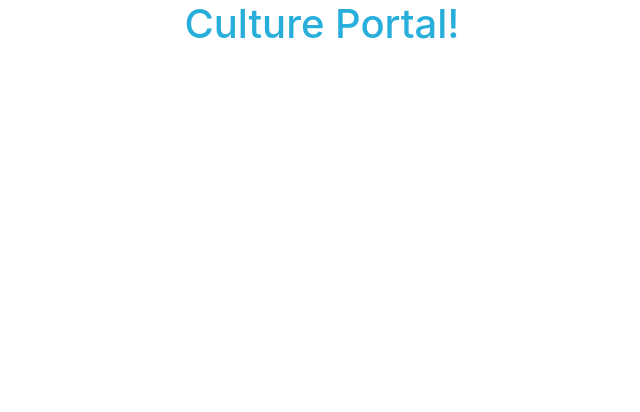
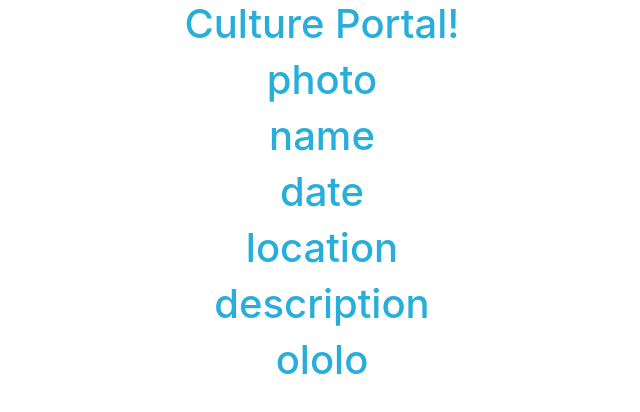
Before and after one commit to suzik86/culture-portal-1, a React app: page / in a window 1280 px wide. Shown: the top 412 px of the page, without its empty margins (318-958 px from the left). Built offline with nearby package versions, Linux system fonts and the light colour scheme.

Commit message:
init: start component Architector

```diff
--- a/src/components/App.js
+++ b/src/components/App.js
@@ -1,12 +1,18 @@
 import React, { Component } from 'react';
+
+import Architector from './architector/architector';
 
 import '../styles/App.css';
 
 class App extends Component {
+
   render() {
     return (
       <div>
         <h1>Culture Portal!</h1>
+
+        <Architector />
+
       </div>
     );
   }
--- /dev/null
+++ b/src/components/architector/architector.js
@@ -0,0 +1,29 @@
+import React from 'react'
+
+class Architector extends React.Component {
+
+  render() {
+
+    const photo = 'photo';
+    const name = 'name';
+    const date = 'date';
+    const location = 'location';
+    const description = 'description';
+
+
+
+    return (
+      <div>
+        <h1>{photo}</h1>
+        <h1>{name}</h1>
+        <h1>{date}</h1>
+        <h1>{location}</h1>
+        <h1>{description}</h1>
+        <h1>ololo</h1>
+      </div>
+
+    )
+  }
+}
+
+export default Architector;
```
Also changed, not shown: 1 other file (tests, documents, lock files or other folders).
